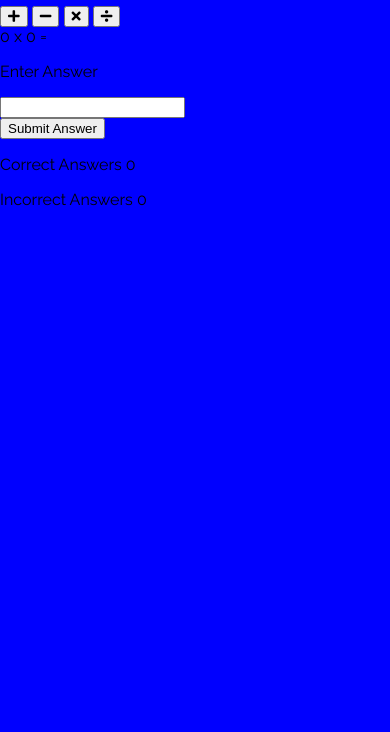
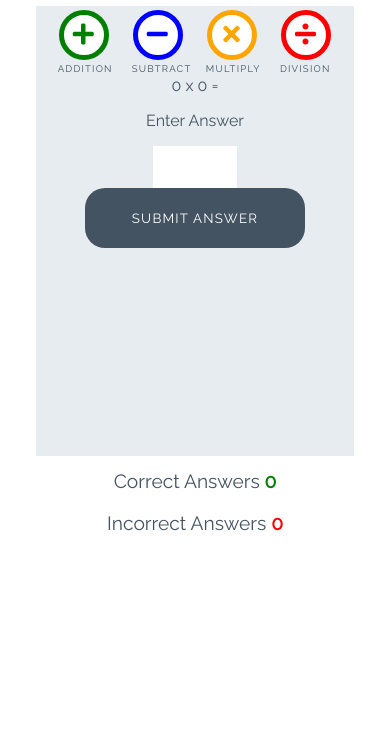
Before and after one commit to Andre-42/LoveMaths, a plain HTML site: page index.html in a window 390 px wide. Shown: the part 112-844 px from the top of the page. Drawn offline with Linux system fonts and the light colour scheme.

Commit message:
add style to html

```diff
--- a/assets/css/style.css
+++ b/assets/css/style.css
@@ -1,6 +1,254 @@
-/* base style */
-body{
-    font-family: Raleway, 'Times New Roman';
-    background-color: blue;
-    margin: 0px;
+/* --------- Global style */
+
+body {
+    background-color: white;
+    font-family: "Raleway", sans-serif;
+    color: #445361;
+    text-align: center;
 }
+
+/* --------- Heading */
+
+.heading {
+    text-align: center;
+    font-size: 2.5rem;
+}
+
+.logo {
+    height: 40px;
+    padding-right: 5px;
+}
+
+/* --------- Game layout */
+
+.game-area {
+    background-color: #E6ECF0;
+    box-sizing: border-box;
+    width: 85%;
+    height: 65vh;
+    max-height: 450px;
+    max-width: 830px;
+    margin-left: auto;
+    margin-right: auto;
+    padding: 1%;
+}
+
+.question-area {
+    width: 50%;
+    font-size: 2rem;
+    margin: auto;
+    padding: 50px 0;
+}
+
+.question-area span {
+    padding: 0 15px;
+}
+
+.score-area {
+    margin: 5px auto;
+    width: 60%;
+    font-size: 1.2rem;
+}
+
+.controls-area {
+    width: 85%;
+    margin: 30px auto;
+}
+
+#score {
+    color: green;
+    font-weight: bold;
+}
+
+#incorrect {
+    color: red;
+    font-weight: bold;
+}
+
+.answer-message {
+    display: none;
+    font-size: 1rem;
+}
+
+#answer-box {
+    border: none;
+    color: #445361;
+    display: inline-block;
+    height: 40px;
+    width: 80px;
+    font-size: 1.2rem;
+}
+
+.scores {
+    display: inline-block;
+    padding: 25px;
+}
+
+/* --------- Buttons */
+
+.btn {
+    width: 220px;
+    height: 60px;
+    font-family: "Raleway", sans-serif;
+    text-transform: uppercase;
+    letter-spacing: 1.2px;
+    color: white;
+}
+
+.btn:focus {
+    outline: none;
+}
+
+.btn--big {
+    padding-top: 10px;
+    border-radius: 50%;
+    background-color: white;
+    border: 10px solid;
+    width: 100px;
+    height: 100px;
+    font-size: 3.2rem;
+    margin: 0 30px;
+    transition: all 0.5s;
+}
+
+.btn--big::after{
+    content: attr(data-type);
+    font-size: 1rem;
+    color: #445361;
+    position: relative;
+    left: -0.5rem;
+}
+
+.btn--blue {
+    border-color: blue;
+    color: blue;
+}
+
+.btn--blue:active,
+.btn--blue:hover {
+    background-color: darkblue;
+    color: white;
+}
+
+.btn--orange {
+    border-color: orange;
+    color: orange;
+}
+
+.btn--orange:active,
+.btn--orange:hover {
+    background-color: darkorange;
+    color: white;
+}
+
+.btn--red {
+    border-color: red;
+    color: red;
+}
+
+.btn--red:active,
+.btn--red:hover {
+    background-color: darkred;
+    color: white;
+}
+
+.btn--green {
+    border-color: green;
+    color: green;
+}
+
+.btn--green:active,
+.btn--green:hover {
+    background-color: darkgreen;
+    color: white;
+}
+
+.btn--gray {
+    margin-top: 25px;
+    background-color: #445361;
+    border: 1px transparent;
+    border-radius: 20px;
+}
+
+.btn--gray:active,
+.btn--gray:hover {
+    background-color: #0d1013;
+}
+
+/* --------- Media queries */
+
+@media (max-width: 414px) {
+    .controls-area {
+        width: 100%;
+    }
+
+    .btn--big {
+        margin: 0 10px;
+        padding: 5px;
+        border: 5px solid;
+        width: 50px;
+        height: 50px;
+        font-size: 1.5rem;
+    }
+
+    .btn--big::after {
+        font-size: 0.6rem;
+        left: -0.7rem;
+    }
+
+    .question-area {
+        padding: 10% 0;
+        width: 100%;
+    }
+
+    .question-area span {
+        padding: 0;
+    }
+
+    .answer-message {
+        display: block;
+    }
+
+    #answer-box {
+        display: block;
+        margin: 0 auto;
+    }
+
+    .btn--gray {
+        margin-top: 0;
+    }
+
+    .score-area {
+        width: 100%;
+    }
+
+    .scores {
+        margin: 0.5em auto;
+        display: block;
+        padding: 5px;
+    }
+
+    .heading {
+        font-size: 2rem;
+    }
+}
+
+@media (max-width: 320px) {
+    .game-area {
+        height: 70vh;
+    }
+
+    .controls-area {
+        width: 75%;
+        margin: 10px auto;
+    }
+
+    .btn--big {
+        margin: 10px 10px;
+    }
+
+    .question-area {
+        padding: 10px 0;
+    }
+
+}
--- a/index.html
+++ b/index.html
@@ -20,16 +20,16 @@
 
     <div class="game-area">
         <div>
-            <button class="btn btn--big btn--green">
+            <button data-type="addition" class="btn btn--big btn--green">
                 <i class="fas fa-plus"></i>
             </button>
-            <button class="btn btn--big btn--blue">
+            <button data-type="subtract" class="btn btn--big btn--blue">
                 <i class="fas fa-minus"></i>
             </button>
-            <button class="btn btn--big btn--orange">
+            <button data-type="multiply" class="btn btn--big btn--orange">
                 <i class="fas fa-times"></i>
             </button>
-            <button class="btn btn--big btn--red">
+            <button data-type="division" class="btn btn--big btn--red">
                 <i class="fas fa-divide"></i>
             </button>
         </div class="question-area">
@@ -40,7 +40,7 @@
             <p class="answer-essage">Enter Answer</p>
             <input id="answer-box" type="number">
         <div>
-            <button class="btn btn--gray">Submit Answer</button>
+            <button data-type="submit" class="btn btn--gray">Submit Answer</button>
 
         </div>
     </div>
```
